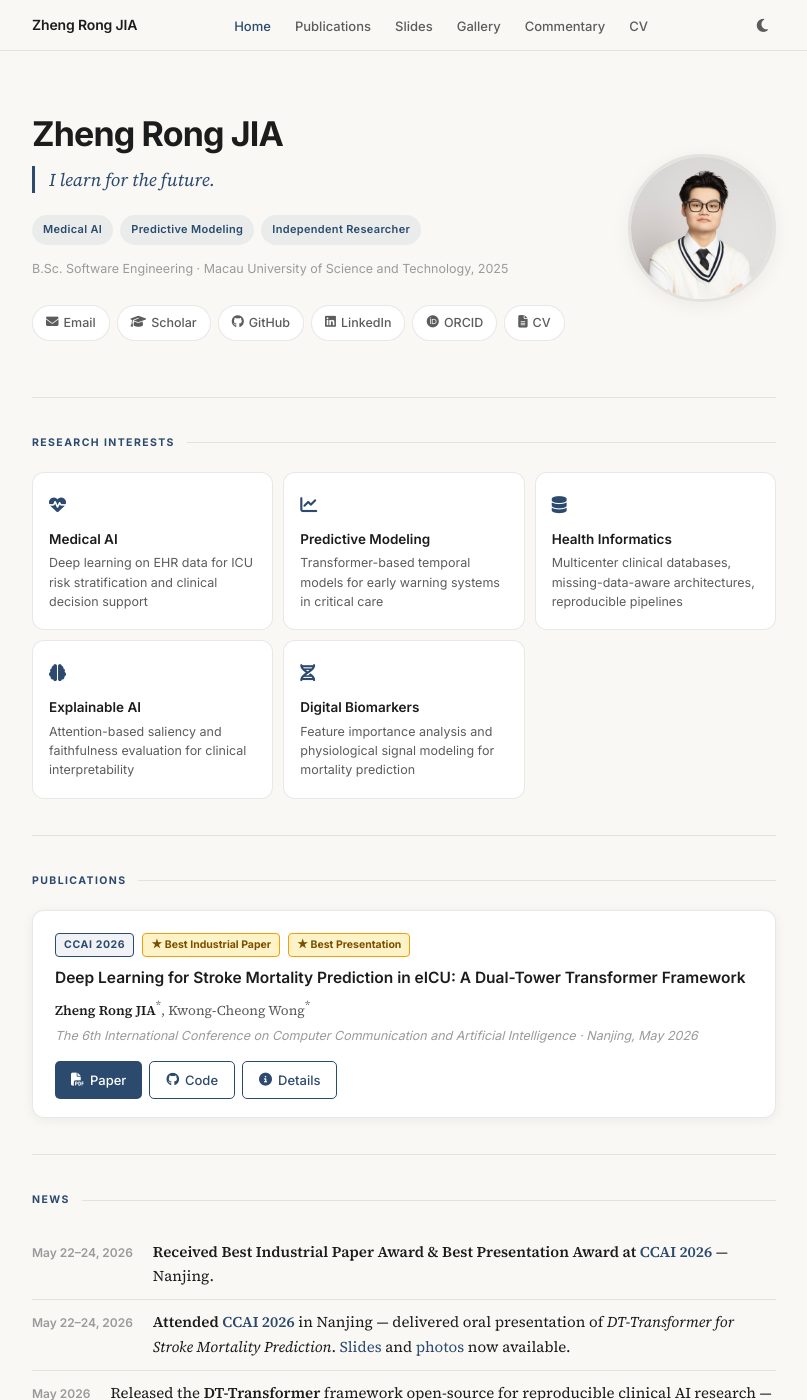
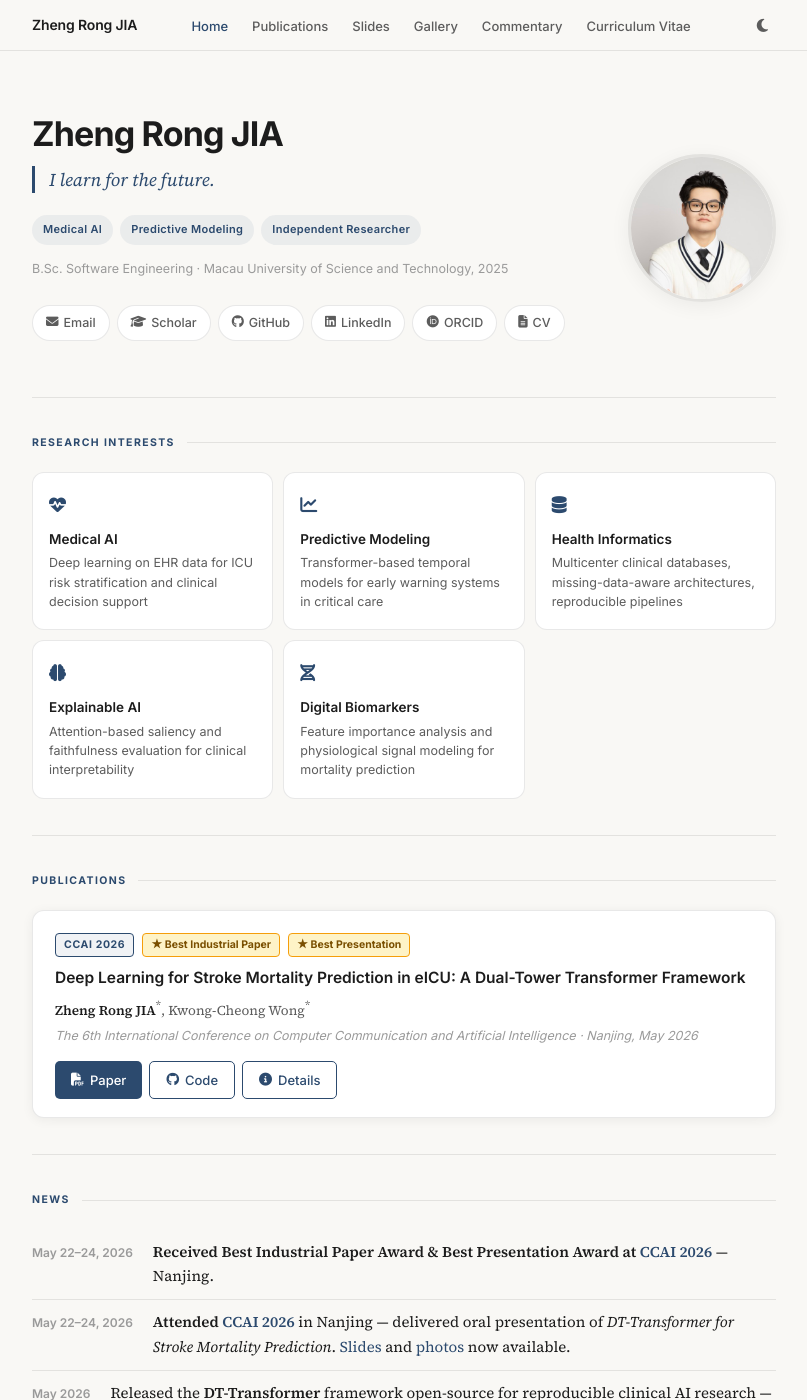
Before and after one commit to ZR-JIA/zr-jia.github.io, a Jekyll site: the page built from _pages/index.md, in a window 1280 px wide and 1400 px high. Shown: the whole window, without its empty margins (236-1043 px from the left). Built offline with Jekyll 4.4.1, drawn with Linux system fonts in a browser that asks for light colours.

Commit message:
feat: navbar and style tweaks

```diff
--- a/_includes/navbar.html
+++ b/_includes/navbar.html
@@ -12,7 +12,7 @@
       <li><a href="{{ '/slides/' | relative_url }}" class="{% if page.permalink == '/slides/' %}active{% endif %}">Slides</a></li>
       <li><a href="{{ '/gallery/' | relative_url }}" class="{% if page.permalink == '/gallery/' %}active{% endif %}">Gallery</a></li>
       <li><a href="{{ '/commentary/' | relative_url }}" class="{% if page.permalink == '/commentary/' %}active{% endif %}">Commentary</a></li>
-      <li><a href="{{ '/cv/' | relative_url }}" class="{% if page.permalink == '/cv/' %}active{% endif %}">CV</a></li>
+      <li><a href="{{ '/cv/' | relative_url }}" class="{% if page.permalink == '/cv/' %}active{% endif %}">Curriculum Vitae</a></li>
     </ul>
     <button class="theme-toggle" aria-label="Toggle Dark Mode">
       <i class="fas fa-moon"></i>
--- a/assets/css/main.css
+++ b/assets/css/main.css
@@ -699,19 +699,30 @@
   }
 
   .navbar-links {
-    display: none;
+    display: flex;
+    flex-direction: column;
     position: absolute;
     top: 50px;
     left: 0;
     right: 0;
     background: var(--color-bg);
-    flex-direction: column;
     padding: 8px 18px 16px;
     border-bottom: 1px solid var(--color-border);
     z-index: 99;
+    max-height: 0;
+    overflow: hidden;
+    opacity: 0;
+    transform: translateY(-6px);
+    pointer-events: none;
+    transition: max-height 0.28s ease, opacity 0.2s ease, transform 0.2s ease;
   }
 
-  .navbar-links.open { display: flex; }
+  .navbar-links.open {
+    max-height: 320px;
+    opacity: 1;
+    transform: translateY(0);
+    pointer-events: auto;
+  }
   .navbar-toggle { display: block; }
 
   .skill-row { grid-template-columns: 1fr; gap: 3px; }
@@ -1040,12 +1051,14 @@
   border: 1px solid var(--color-border);
   border-radius: var(--radius-card);
   padding: 18px 16px;
-  transition: border-color var(--transition), background var(--transition);
+  transition: border-color var(--transition), background var(--transition), transform var(--transition), box-shadow var(--transition);
 }
 
 .interest-card:hover {
   border-color: var(--color-accent);
   background: var(--color-accent-muted);
+  transform: translateY(-2px);
+  box-shadow: 0 6px 18px var(--color-shadow);
 }
 
 .interest-icon {
@@ -1079,6 +1092,13 @@
   padding: 22px 22px 18px;
   margin-top: 4px;
   box-shadow: 0 2px 12px var(--color-shadow);
+  transition: box-shadow var(--transition), transform var(--transition), border-color var(--transition);
+}
+
+.pub-card:hover {
+  box-shadow: 0 6px 24px var(--color-shadow);
+  transform: translateY(-2px);
+  border-color: var(--color-accent);
 }
 
 .pub-card-meta {
--- a/assets/js/main.js
+++ b/assets/js/main.js
@@ -30,7 +30,7 @@
 
     // Click outside closes menu
     document.addEventListener('click', function (e) {
-      if (links.classList.contains('open') && !links.contains(e.target) && e.target !== toggle) {
+      if (links.classList.contains('open') && !links.contains(e.target) && !toggle.contains(e.target)) {
         closeMenu();
       }
     });
```
